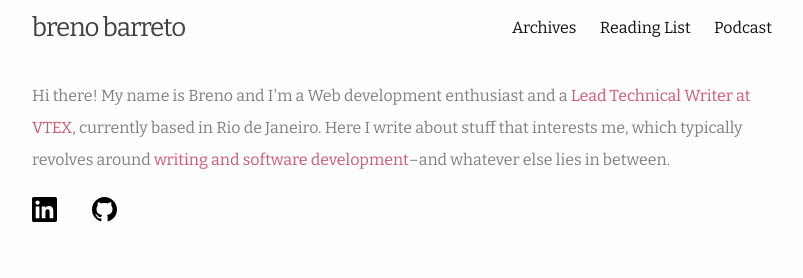
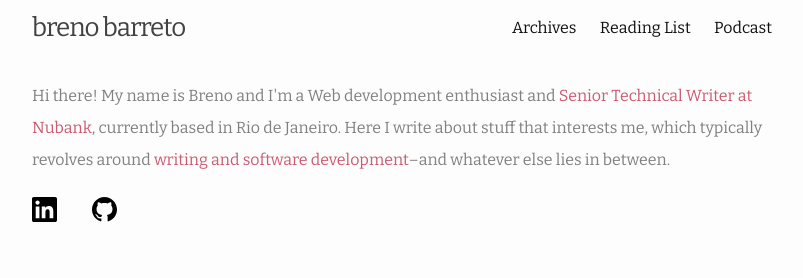
Before and after one commit to brenobarreto/brenobarreto.github.io, a Jekyll site: the page built from index.html, in a window 1280 px wide and 900 px high. Shown: the top 278 px of the window, without its empty margins (238-1041 px from the left). Built offline with Jekyll 4.4.1, drawn with Linux system fonts in a browser that asks for light colours; the list of posts is cut into pages by our own code.

Commit message:
Change job reference from VTEX to Nubank

```diff
--- a/_config.yml
+++ b/_config.yml
@@ -21,7 +21,7 @@
 title: breno barreto
 email: breno.barreto@gmail.com
 description: >- # this means to ignore newlines until "baseurl:"
-  Hi there! My name is Breno and I'm a web development enthusiast and the Lead Technical Writer at VTEX,
+  Hi there! My name is Breno and I'm a web development enthusiast and Senior Technical Writer at Nubank,
   currently based in Rio de Janeiro. Here I write about stuff that interest me,
   which typically revolves around content and software development - and how these things relate.
 baseurl: "" # the subpath of your site, e.g. /blog
--- a/_includes/header.html
+++ b/_includes/header.html
@@ -16,7 +16,7 @@
     </nav>
 
     <div class="description-header">
-      <p style="display: inline">Hi there! My name is Breno and I'm a Web development enthusiast and a <p class="boldDesc">Lead Technical Writer at VTEX</p>, currently based in Rio de Janeiro. Here I write about stuff that interests me, which typically revolves around <p class="boldDesc">writing and software development</p>–and whatever else lies in between.</p>
+      <p style="display: inline">Hi there! My name is Breno and I'm a Web development enthusiast and <p class="boldDesc">Senior Technical Writer at Nubank</p>, currently based in Rio de Janeiro. Here I write about stuff that interests me, which typically revolves around <p class="boldDesc">writing and software development</p>–and whatever else lies in between.</p>
     </div>
     <div class="social-links">
       <a href="https://www.linkedin.com/in/breno-barreto/">
```
